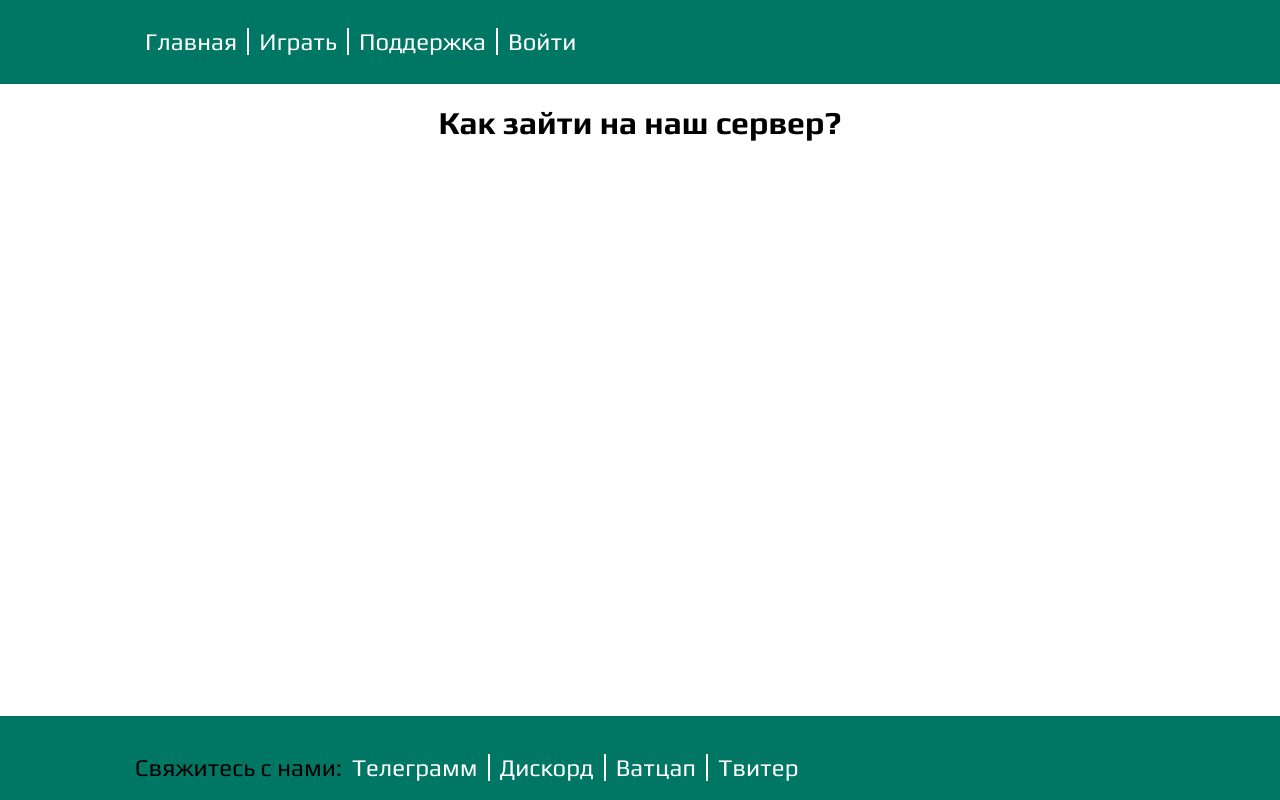
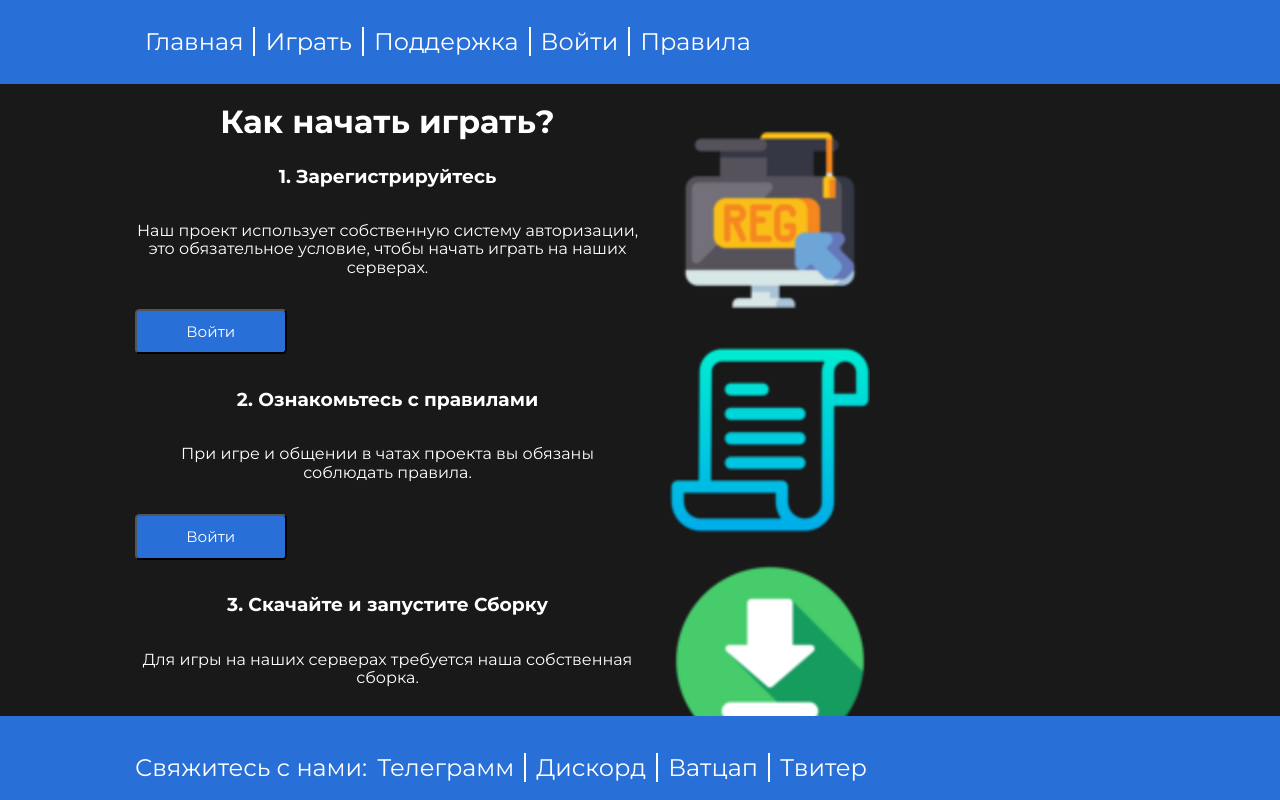
Before and after one commit to Rinde-beep/Mine_Web, a Flask app: page /info in a window 1280 px wide. Run offline with Flask 3, Linux system fonts and the light colour scheme.

Commit message:
version 0.1

```diff
--- a/MineMain.py
+++ b/MineMain.py
@@ -4,8 +4,6 @@ import json
 
 print("Hello world!")
 app = Flask(__name__)
-
-
 
 app.config["SECRET_KEY"] = "SDFSFJDhfofsf"
 @app.route("/")
@@ -16,6 +14,11 @@ def main():
 @app.route("/info")
 def info():
     return render_template("info.html")
+
+@app.route("/rule")
+def rule():
+    return render_template("rule.html")
+
 @app.route("/tech", methods=["POST", "GET"])
 def tech():
     if request.method == "POST":
--- a/static/css/style.css
+++ b/static/css/style.css
@@ -1,9 +1,11 @@
 * {
-    font-family: "Play", sans-serif;
+    font-family: "Montserrat", sans-serif;
     font-optical-sizing: auto;
     font-weight: 200px;
     font-style: normal;
     text-align: center;
+    font-color: white;
+    color: white
 }
 
 html {
@@ -31,7 +33,27 @@ a {
     padding: 0;
     list-style: none;
 }
-
+.box {
+display: flex;
+    flex-direction: column;
+    gap: 1.052rem;
+    width: 23.684rem;
+    height: auto;
+    padding: 2.105rem;
+    border: solid 1px;
+    border-radius: 0.578rem;
+}
+input {
+transition: 0.2s;
+    box-sizing: border-box;
+    width: 100%;
+    background: var(--graphite);
+    padding: 0.684rem 0.736rem 0.684rem 0.736rem;
+    border-radius: 0.263rem;
+    display: block;
+    font-size: 0.947rem;
+    color: var(--white);
+}
 .btn {
     width: fit-content;
     height: fit-content;
@@ -100,7 +122,7 @@ ul.menu {
 
 .header {
     margin-bottom: 20px;
-    background-color: #007765;
+    background-color: #286fd8;
     height: 84px;
 
 }
@@ -120,6 +142,10 @@ ul.menu {
     max-width: 50%;
 }
 
+.olaley {
+    display: flex;
+}
+
 .img {
     width: 80px;
     height: 70px;
@@ -130,7 +156,7 @@ ul.menu {
 }
 
 .footer {
-    background-color: #007765;
+    background-color: #286fd8;
     height: 84px;
     bottom: 0;
     left: 0;
@@ -169,10 +195,10 @@ label {
 }
 
 .texto {
-    border: 2px solid BLACK;
+    border: 2px solid GRAY;
     border-radius: 4px;
-    height: 20px;
-    width: 150px;
+    height: 40px;
+    width: 300px;
     transition: .3s;
     font-size:15px;
 }
@@ -184,9 +210,10 @@ label {
 
 .btn-new {
     transition: .2s;
-    border-radius: 1em;
+    border-radius: 0.3em;
     width: 10em;
     height: 3em;
+    background: #286fd8
 }
 
 .btn-new {
@@ -224,3 +251,24 @@ img {
 width:400px;
 height:400px;
 }
+
+.game {
+width:200px;
+height:200px;
+}
+
+body {
+background-color: #191919;
+}
+
+.play-regular {
+  font-family: "Play", sans-serif;
+  font-weight: 400;
+  font-style: normal;
+}
+
+.play-bold {
+  font-family: "Play", sans-serif;
+  font-weight: 700;
+  font-style: normal;
+}
--- a/templates/ind.html
+++ b/templates/ind.html
@@ -4,8 +4,8 @@
 <head>
     {% block head %}
     <link rel="preconnect" href="https://fonts.googleapis.com">
-    <link rel="preconnect" href="https://fonts.gstatic.com" crossorigin>
-    <link href="https://fonts.googleapis.com/css2?family=Play:wght@400;700&display=swap" rel="stylesheet">
+<link rel="preconnect" href="https://fonts.gstatic.com" crossorigin>
+<link href="https://fonts.googleapis.com/css2?family=Montserrat:ital,wght@0,100..900;1,100..900&family=Play:wght@400;700&display=swap" rel="stylesheet">
     <link rel="stylesheet" href="../static/css/normalize.css">
     <link rel="stylesheet" href="../static/css/style.css">
     <meta charset="UTF-8">
@@ -13,7 +13,7 @@
     <title>{% block title %} Главная {% endblock %}</title>
 </head>
 
-<body>
+<body style="background-color: 4f555b">
 {% block hat %}
     <header class="header">
         <div class="container">
@@ -31,6 +31,9 @@
                     <li class="menu_item">
                         <a href="/login">Войти</a>
                     </li>
+                    <li class="menu_item">
+                        <a href="/rule">Правила</a>
+                    </li>
                 </ul>
             </nav>
         </div>
@@ -43,9 +46,14 @@
                 <div class="container__hero">
                     <h1 class="title">Добро пожаловать на сервер</h1>
                     <p>Незабываемые впечатления, которые вы можете разделить со своими друзьями </p>
+                    <div class="olaley">
+                        <form action="/info"><p><input type="submit" value="Начат играть" class="btn-new"></p></form>
+                        <form action="/download"><p><input type="submit" value="Скачать сборку" class="btn-new"></p></form>
+                    </div>
+
                 </div>
                 <div class="aside">
-                    <img src="https://preview.free3d.com/img/2016/07/2374218859876975984/skuo6ybq.jpg">
+                    <img src="">
                 </div>
             </div>
         </section>
--- a/templates/info.html
+++ b/templates/info.html
@@ -12,7 +12,37 @@
     {% endblock hat %}
 
     {% block main %}
-        <h1>Как зайти на наш сервер?</h1>
+    <main class="main">
+            <section class="hero">
+                <div class="container container__aside">
+                    <div class="container__hero">
+                        <h1 class="title">Как начать играть?</h1>
+                        <h3>1. Зарегистрируйтесь</h3>
+                        <p>Наш проект использует собственную систему авторизации, это обязательное условие, чтобы начать играть на наших серверах.</p>
+                        <form action="/login"><p><input type="submit" value="Войти" class="btn-new"></p></form>
+
+                        <h3>2. Ознакомьтесь с правилами</h3>
+                        <p>При игре и общении в чатах проекта вы обязаны соблюдать правила.</p>
+                        <form action="/rule"><p><input type="submit" value="Войти" class="btn-new"></p></form>
+
+                        <h3>3. Скачайте и запустите Сборку</h3>
+                        <p>Для игры на наших серверах требуется наша собственная сборка.</p>
+                        <form action="/download"><p><input type="submit" value="Войти" class="btn-new"></p></form>
+                    </div>
+
+                    <div class="aside" >
+                        <p><img src="../static/img/reg.png" class="game"></p>
+
+                        <p><img src="../static/img/rule.png" class="game"></p>
+
+                        <p><img src="../static/img/down.png" class="game"></p>
+                    </div>
+                </div>
+            </section>
+            <section class="about">
+                <div class="container"></div>
+            </section>
+    </main>
     {% endblock %}
 
     {% block footer %}
```
Also changed, not shown: templates/login.html (+4 -4 lines), templates/rule.html (added, +34 -0 lines), static/img/down.png (added), static/img/ih.jpg (deleted), static/img/reg.png (added), static/img/rule.png (added).
